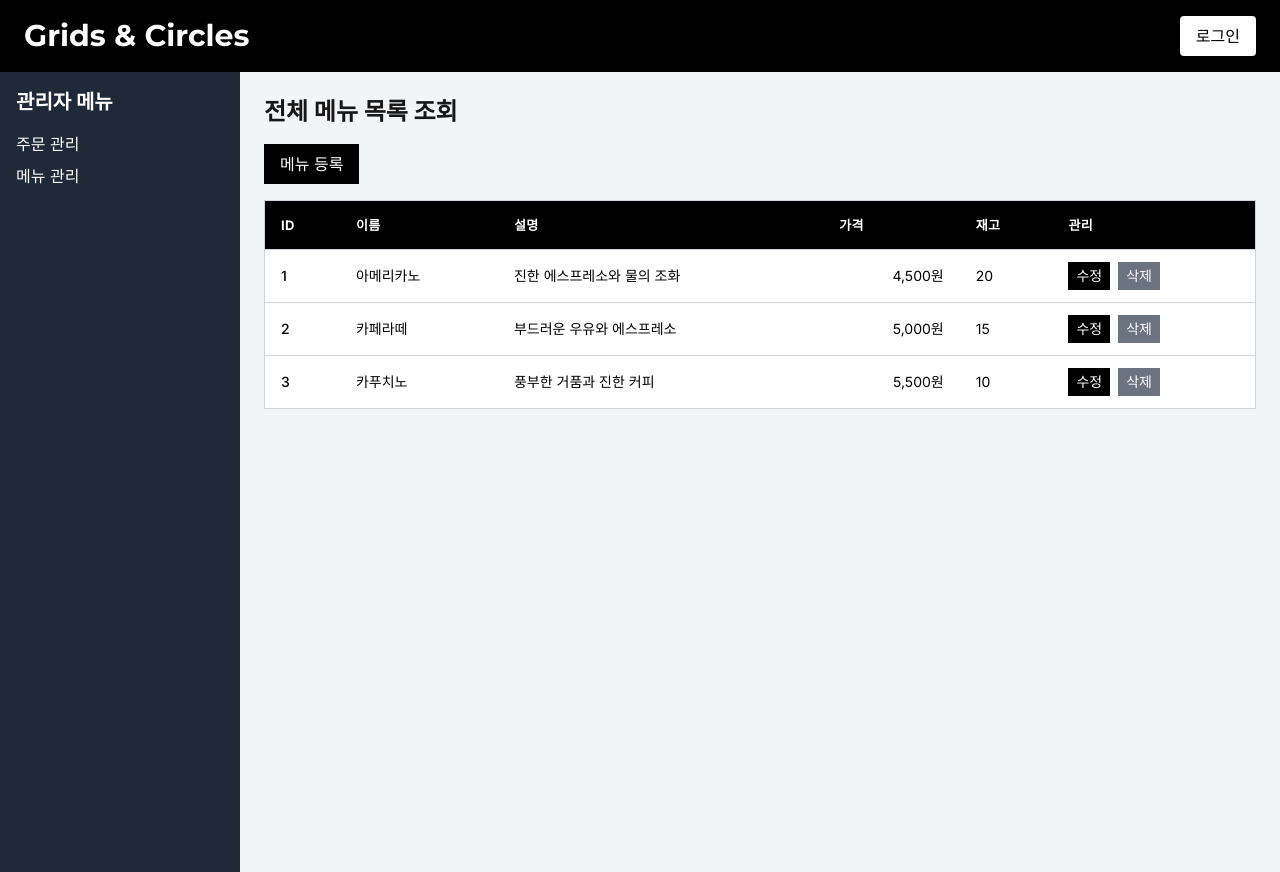
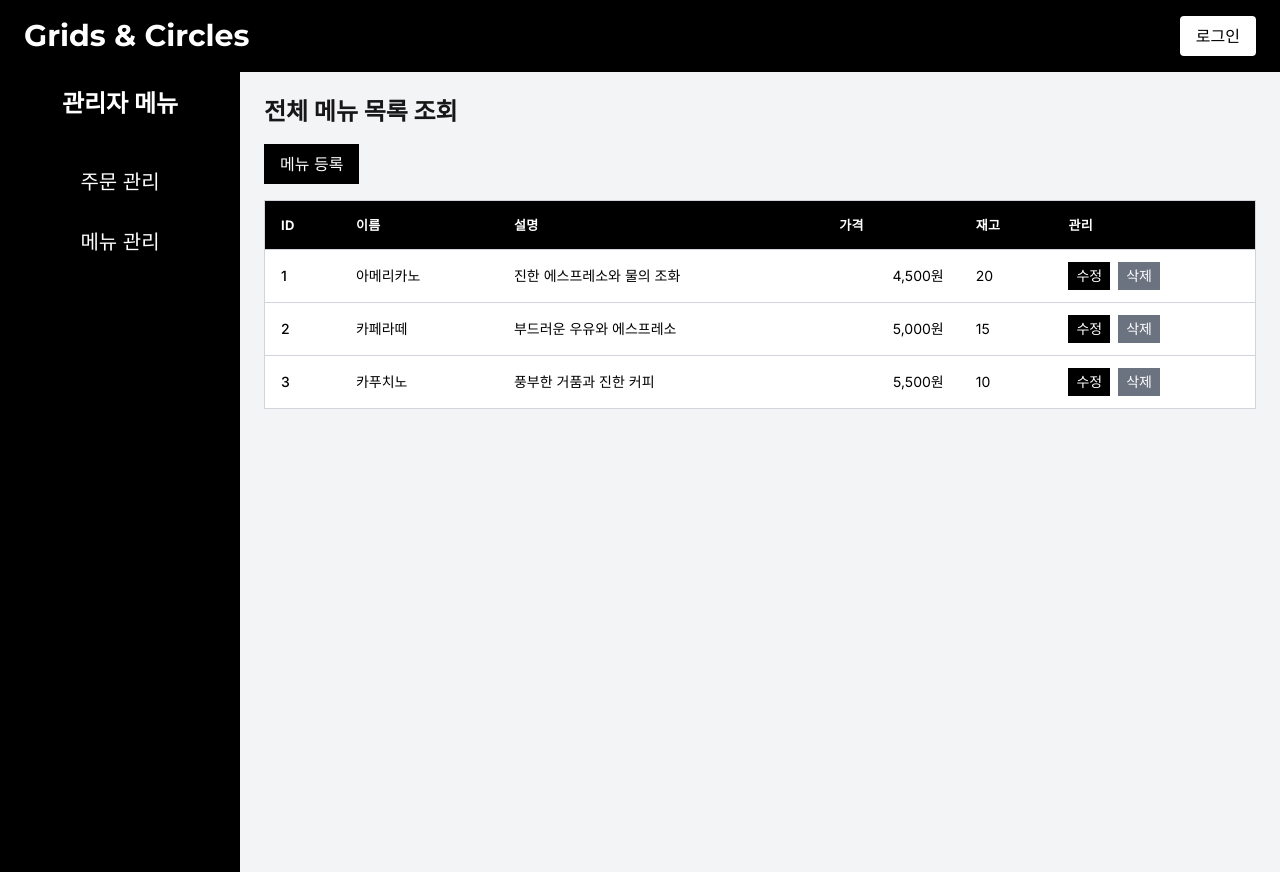
Before and after one commit to prgrms-be-devcourse/NBE6-8-1-Team2, a Next.js app in the folder frontend/: page /admin/menus in a window 1280 px wide. Built offline with nearby package versions, Linux system fonts and the light colour scheme; no server answers.

Commit message:
style: 패키지 버전 수정 및 사이드바 UI 개선 (#68)

```diff
--- a/frontend/package.json
+++ b/frontend/package.json
@@ -24,8 +24,8 @@
     "autoprefixer": "^10.4.21",
     "eslint": "^9",
     "eslint-config-next": "15.3.5",
-    "postcss": "^8.4.31",
-    "tailwindcss": "^3.4.17",
+    "postcss": "^8.5.6",
+    "tailwindcss": "^3.4.13",
     "typescript": "^5"
   }
 }
--- a/frontend/src/app/admin/layout.tsx
+++ b/frontend/src/app/admin/layout.tsx
@@ -4,11 +4,21 @@ export default function AdminLayout({ children }: { children: ReactNode }) {
   return (
     <div className="flex min-h-screen">
       {/* 사이드바 */}
-      <aside className="w-60 bg-gray-800 text-white p-4">
-        <h2 className="text-xl font-bold mb-4">관리자 메뉴</h2>
-        <nav className="flex flex-col gap-2">
-          <a href="/admin/orders" className="hover:underline">주문 관리</a>
-          <a href="/admin/menus" className="hover:underline">메뉴 관리</a>
+      <aside className="w-60 bg-black text-center text-white p-4">
+        <h2 className="text-2xl font-bold mb-10">관리자 메뉴</h2>
+        <nav className="flex flex-col gap-2 text-xl">
+          <a
+            href="/admin/orders"
+            className="mb-2 px-4 py-2 hover:bg-neutral-800 transition-colors"
+          >
+            주문 관리
+          </a>
+          <a
+            href="/admin/menus"
+            className="mb-2 px-4 py-2 hover:bg-neutral-800 transition-colors"
+          >
+            메뉴 관리
+          </a>
         </nav>
       </aside>
 
--- a/frontend/src/app/admin/menus/page.tsx
+++ b/frontend/src/app/admin/menus/page.tsx
@@ -129,7 +129,7 @@ export default function Menus() {
     }
   };
 
-  if (loading) return <p>로딩 중입니다...</p>;
+  if (loading) return <p className="text-center mt-10">로딩 중입니다...</p>;
 
   return (
     <div>
```
Also changed, not shown: 1 other file (tests, documents, lock files or other folders).
